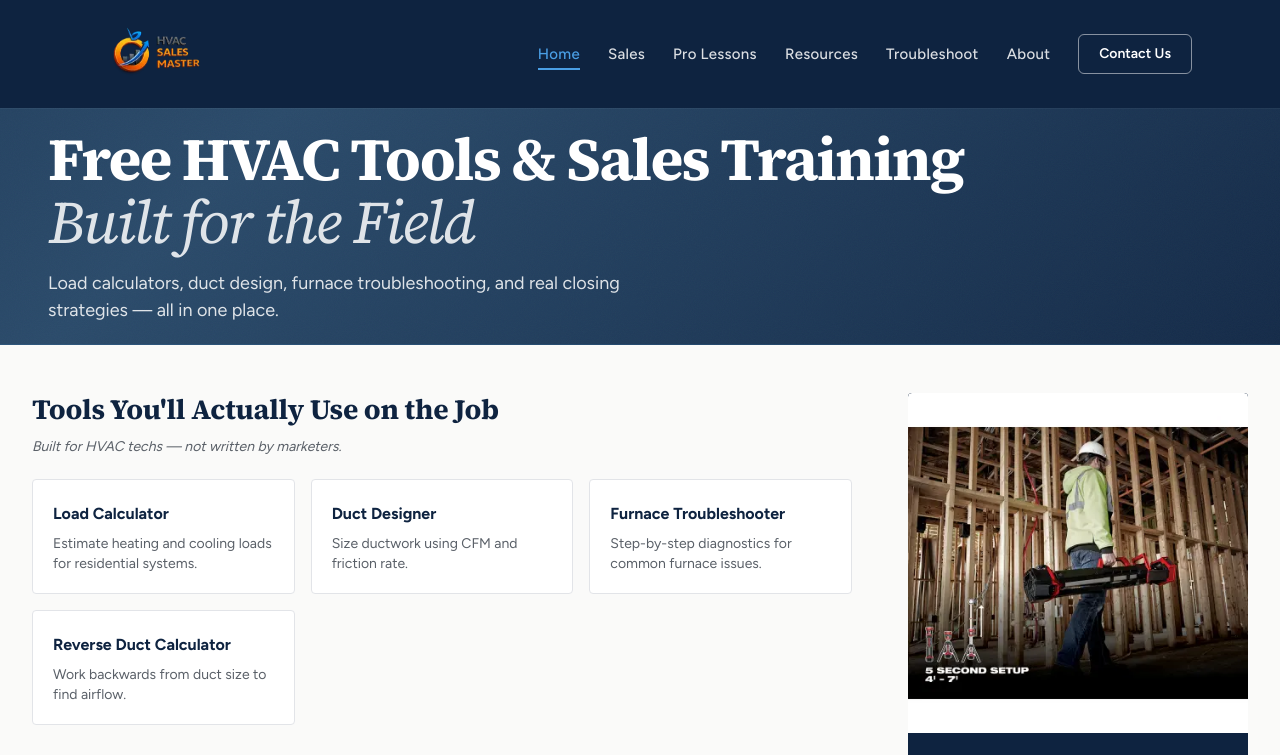
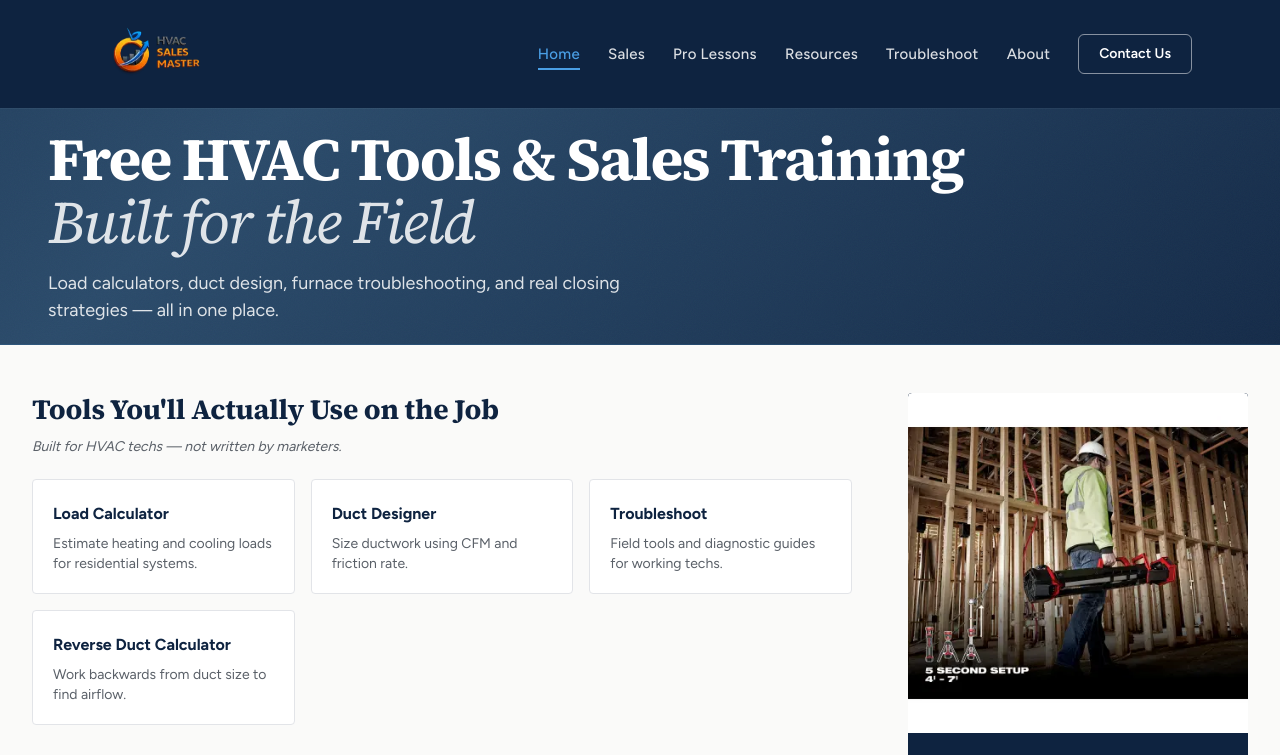
Before and after one commit to Ishack94/HVAC-sales-master, a React (Vite) app: page / in a window 1280 px wide. Shown: the top 755 px of the page. Built offline with nearby package versions, Linux system fonts and the light colour scheme.

Commit message:
Update homepage card to reflect Troubleshoot umbrella page structure
Co-Authored-By: Claude Opus 4.6 (1M context) <noreply@anthropic.com>

```diff
--- a/src/pages/Home.jsx
+++ b/src/pages/Home.jsx
@@ -183,8 +183,8 @@ export default function Home() {
                 <p className={styles.toolCardDesc}>Size ductwork using CFM and friction rate.</p>
               </Link>
               <Link to="/troubleshoot" className={styles.toolCard}>
-                <p className={styles.toolCardTitle}>Furnace Troubleshooter</p>
-                <p className={styles.toolCardDesc}>Step-by-step diagnostics for common furnace issues.</p>
+                <p className={styles.toolCardTitle}>Troubleshoot</p>
+                <p className={styles.toolCardDesc}>Field tools and diagnostic guides for working techs.</p>
               </Link>
               <Link to="/resources/reverse-duct-calculator" className={styles.toolCard}>
                 <p className={styles.toolCardTitle}>Reverse Duct Calculator</p>
```
